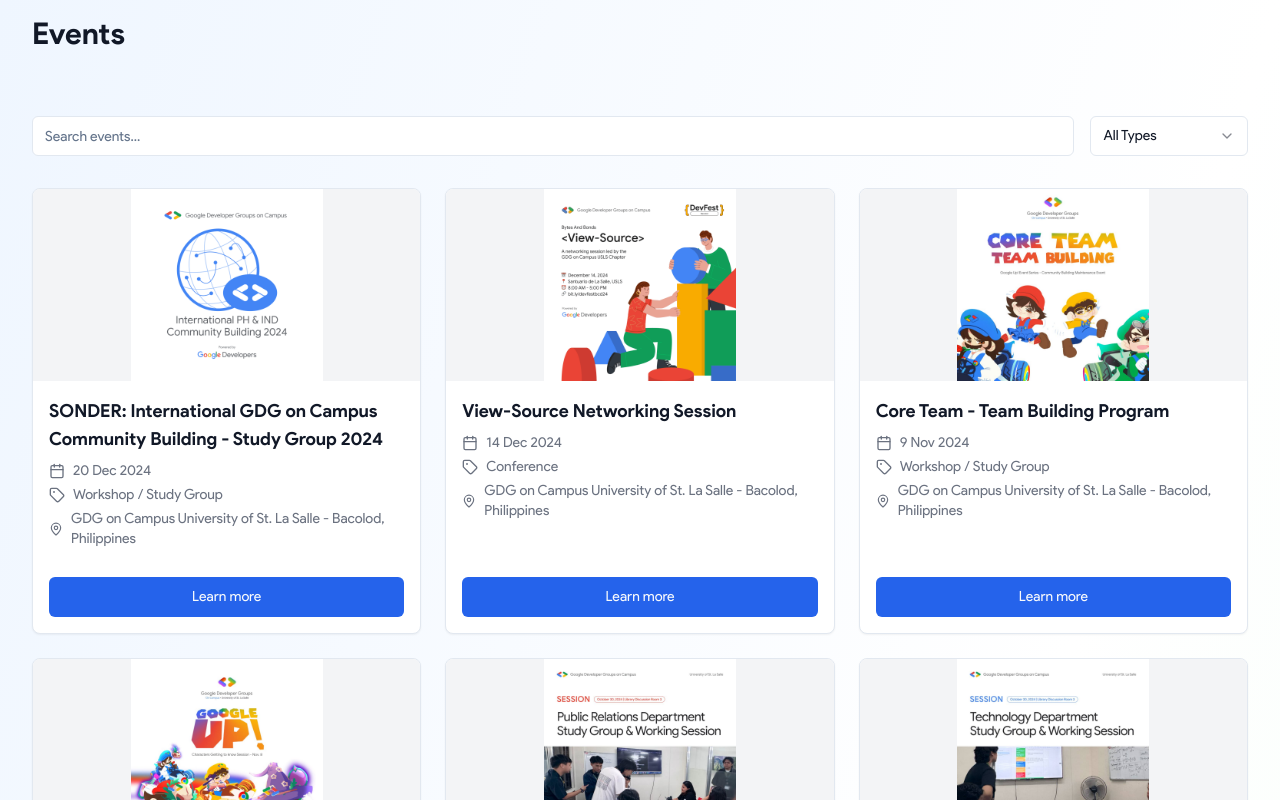
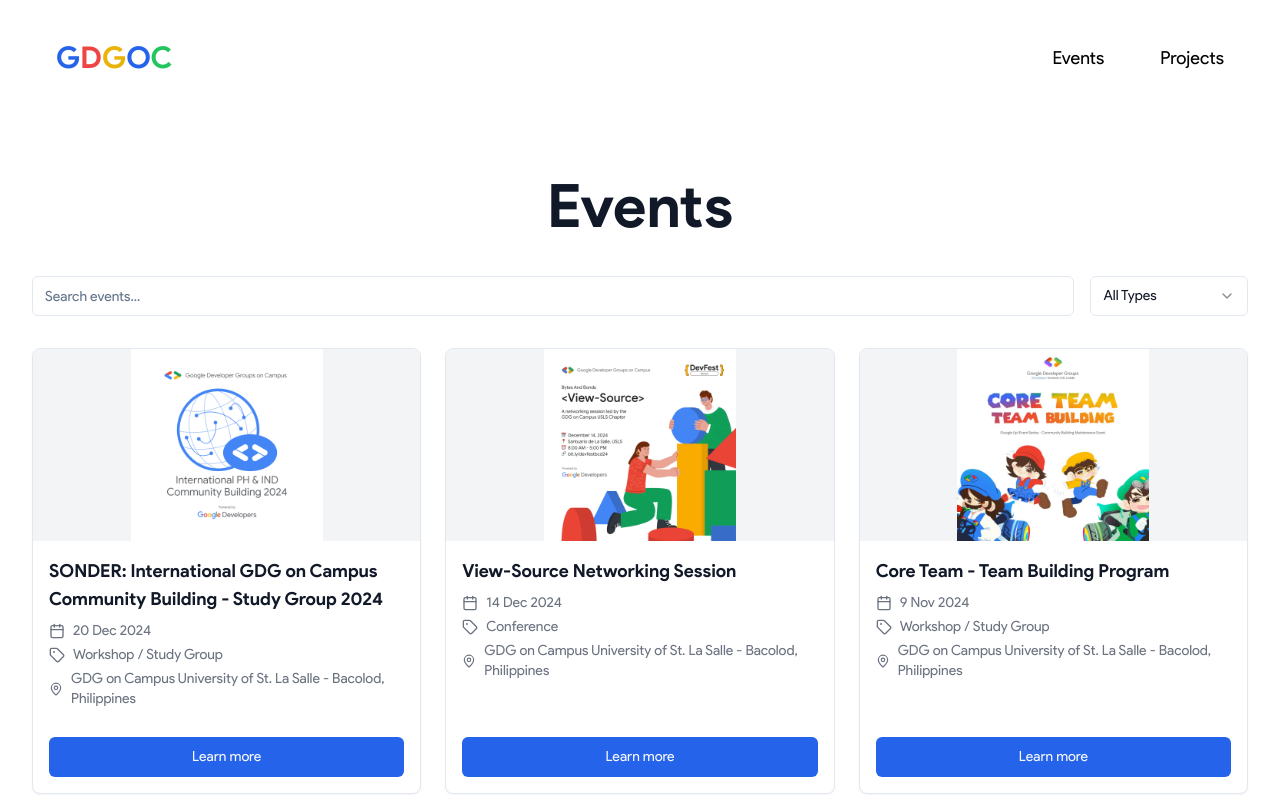
Before and after one commit to seolyam/event, a Next.js app: page /events in a window 1280 px wide. Shown: the top 800 px of the page. Built offline with nearby package versions, Linux system fonts and the light colour scheme.

Commit message:
chore: add navbar and fix positioning

```diff
--- a/app/events/page.tsx
+++ b/app/events/page.tsx
@@ -11,6 +11,7 @@
   SelectTrigger,
   SelectValue,
 } from "@/components/ui/select";
+import Navbar from "../components/navbar/page";
 
 const EventsPage = () => {
   const [searchTerm, setSearchTerm] = useState("");
@@ -228,20 +229,16 @@
   });
 
   return (
-    <div className="min-h-screen bg-gradient-to-br from-blue-50 via-white to-green-50">
-      <header className="">
-        <div className="max-w-7xl mx-auto py-4 px-4 sm:px-6 lg:px-8 flex justify-between items-center">
-          <h1 className="text-3xl font-bold text-gray-900">
-            {/* <span className="text-blue-600">G</span>
-            <span className="text-red-500">D</span>
-            <span className="text-yellow-500">G</span>
-            <span className="text-green-500">OC</span>  */}
-            Events
-          </h1>
-        </div>
-      </header>
+    <div className="min-h-screen mb-42">
+      <Navbar />
 
       <main className="max-w-7xl mx-auto py-12 px-4 sm:px-6 lg:px-8">
+        <header className="mt-32 mb-10 ">
+          <div className="max-w-4xl mx-auto text-center">
+            <h1 className="text-5xl md:text-6xl font-bold mb-4">Events</h1>
+            <h2 className="text-5xl md:text-6xl font-bold"></h2>
+          </div>
+        </header>
         <div className="mb-8 flex flex-col sm:flex-row gap-4">
           <Input
             type="text"
```
